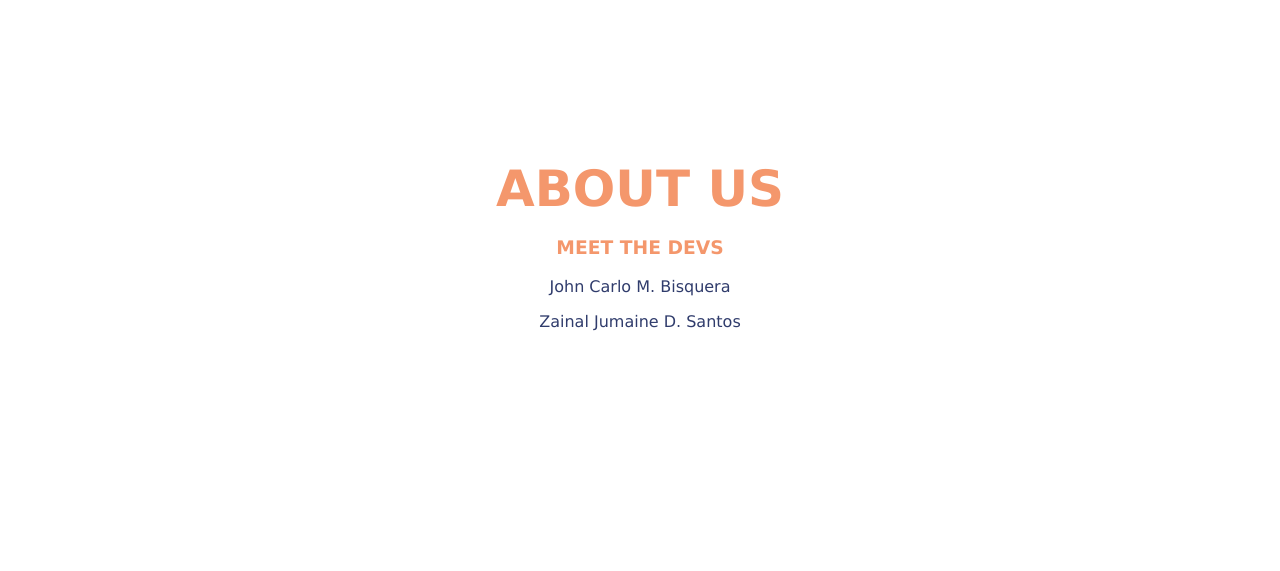
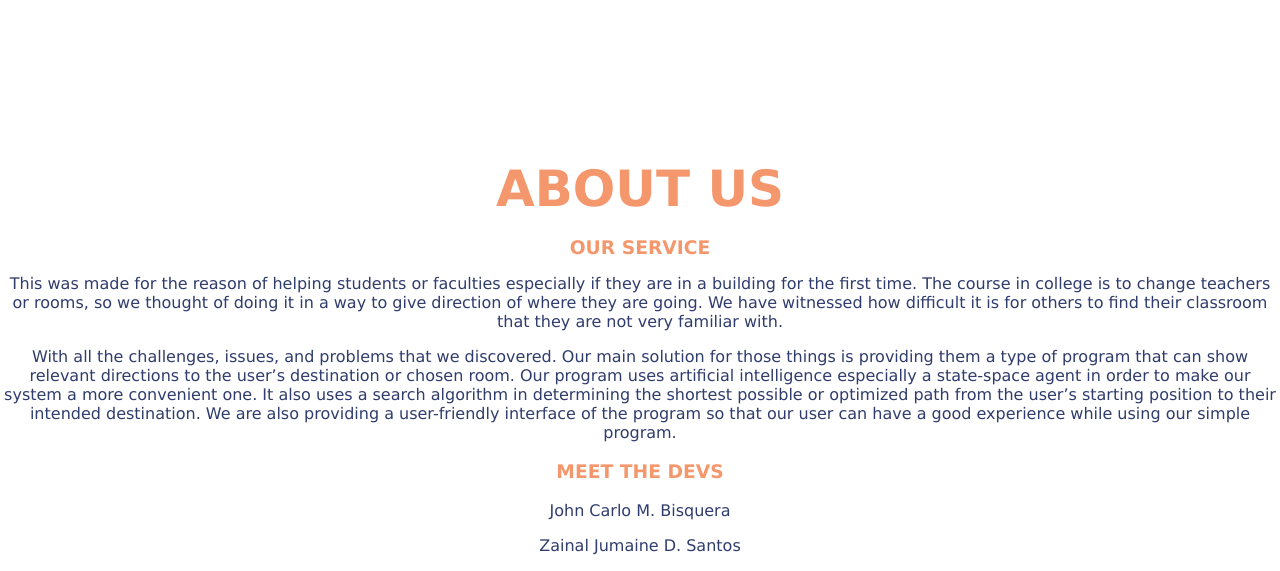
Before and after one commit to zjsan/Capstone-Project, a Flask app: page / in a window 1280 px wide. Shown: the part 2012-2583 px from the top of the page. Before the commit the page ends 2343 px from the top, so only its background shows below. Run offline with Flask 3, Linux system fonts and the light colour scheme; parts of the project's set-up code (start-up, migrations or seed data) failed here and were passed over.

Commit message:
Update index.html

```diff
--- a/templates/index.html
+++ b/templates/index.html
@@ -103,6 +103,21 @@
     <section id ="aboutus">
       <div align="center">
         <h1 class="maintext">ABOUT US</h1>
+        <h3 class="maintext">OUR SERVICE</h3>
+        <p>This was made for the reason of helping students or faculties especially if they are in
+          a building for the first time. The course in college is to change teachers or rooms, so
+          we thought of doing it in a way to give direction of where they are going. We have
+          witnessed how difficult it is for others to find their classroom that they are not very
+          familiar with.
+          </p>
+          <p>With all the challenges, issues, and problems that we discovered. Our main solution
+            for those things is providing them a type of program that can show relevant directions
+            to the user’s destination or chosen room. Our program uses artificial intelligence
+            especially a state-space agent in order to make our system a more convenient one. It
+            also uses a search algorithm in determining the shortest possible or optimized path
+            from the user’s starting position to their intended destination. We are also providing
+            a user-friendly interface of the program so that our user can have a good experience
+            while using our simple program.</p>
         <h3>MEET THE DEVS</h3>
         <p>John Carlo M. Bisquera</p>
         <p>Zainal Jumaine D. Santos</p>
```
